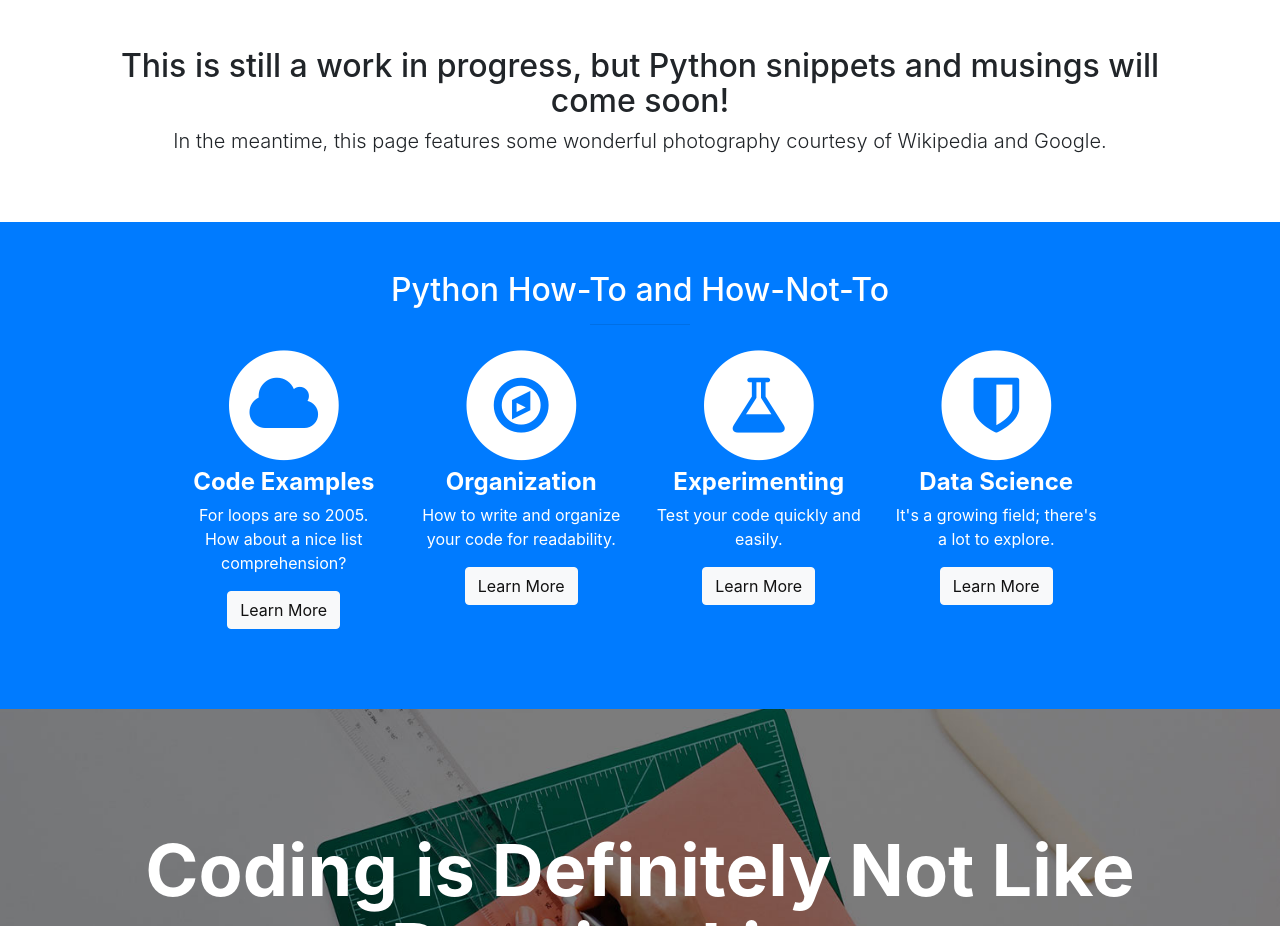
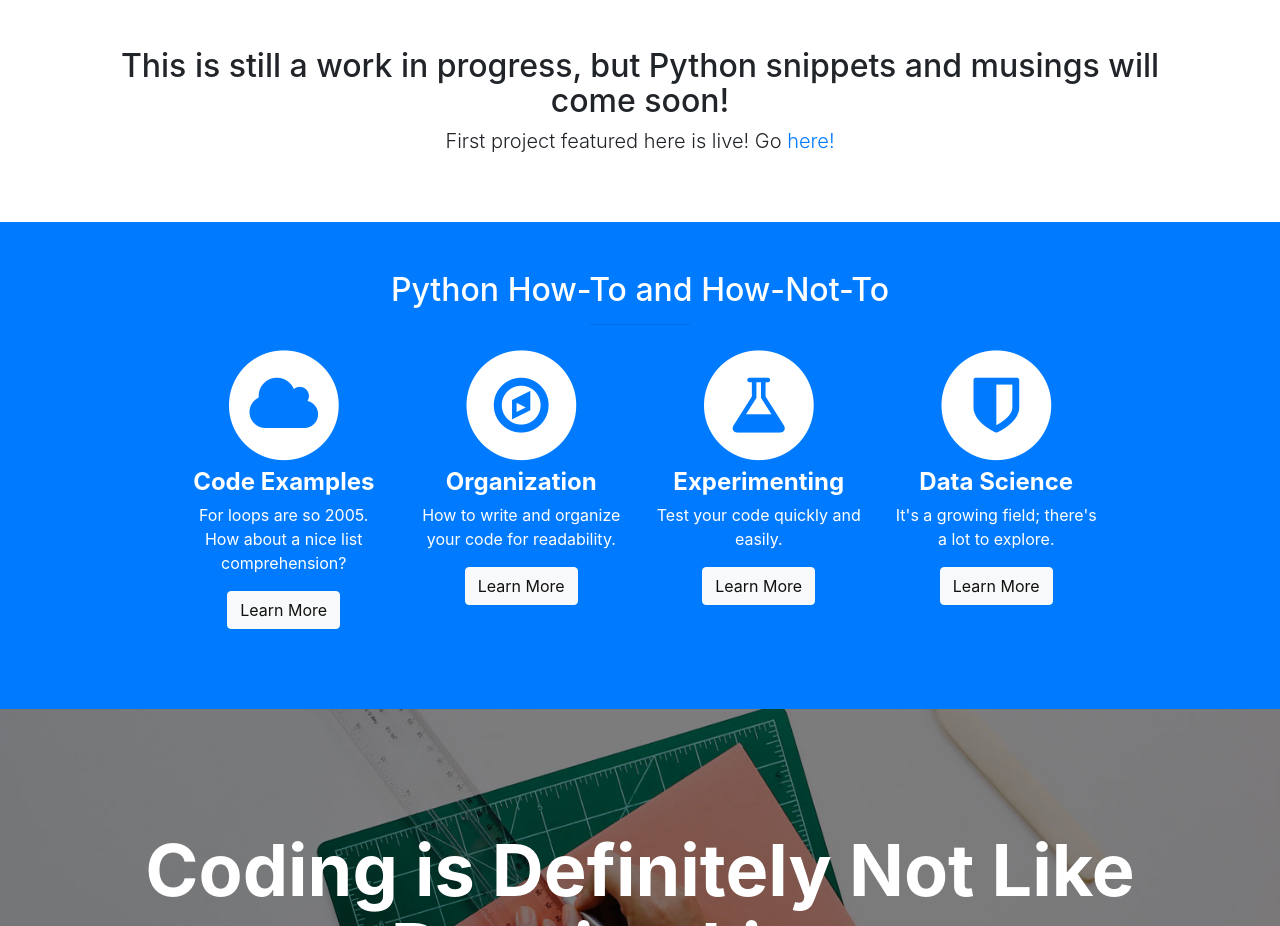
Before and after one commit to jrdenney/ga-website, a website with bundled scripts: page index.html in a window 1280 px wide. Shown: the part 802-1728 px from the top of the page. Built offline with nearby package versions, Linux system fonts and the light colour scheme.

Commit message:
site index update

```diff
--- a/index.html
+++ b/index.html
@@ -64,8 +64,7 @@
     <section id="about" class="about">
       <div class="container text-center">
         <h2>This is still a work in progress, but Python snippets and musings will come soon!</h2>
-        <p class="lead">In the meantime, this page features some wonderful photography courtesy of Wikipedia
-          and Google.</p>
+        <p class="lead">First project featured here is live! Go <a href="https://jrdenney.github.io/ga-website/iowa-liquor-sales.html">here!</a></p>
       </div>
       <!-- /.container -->
     </section>
@@ -157,7 +156,7 @@
             <div class="row">
               <div class="col-md-6">
                 <div class="portfolio-item">
-                  <a href="#">
+                  <a href="https://jrdenney.github.io/ga-website/iowa-liquor-sales.html">
                     <img class="img-portfolio img-fluid" src="img/portfolio-1.jpg">
                   </a>
                 </div>
```
